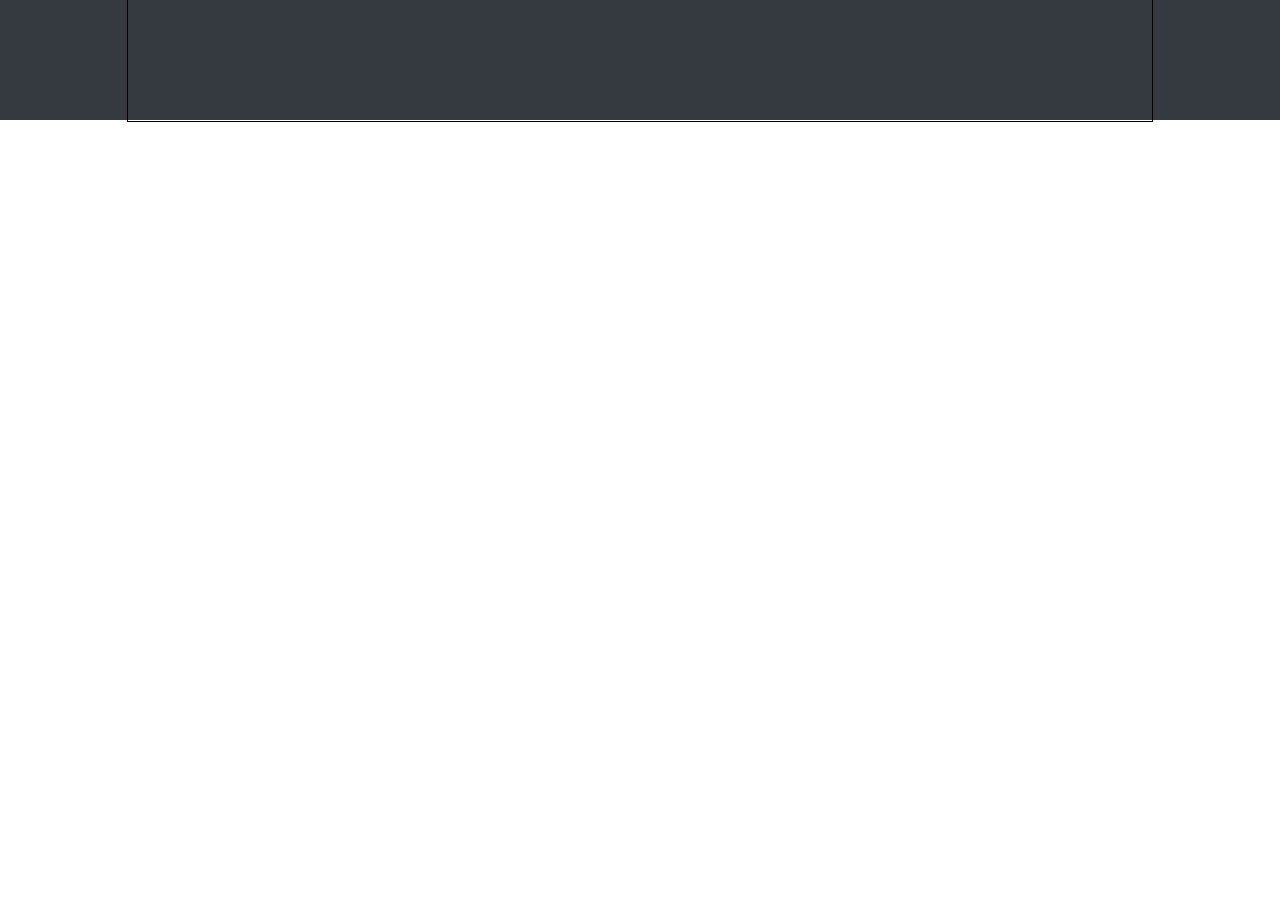
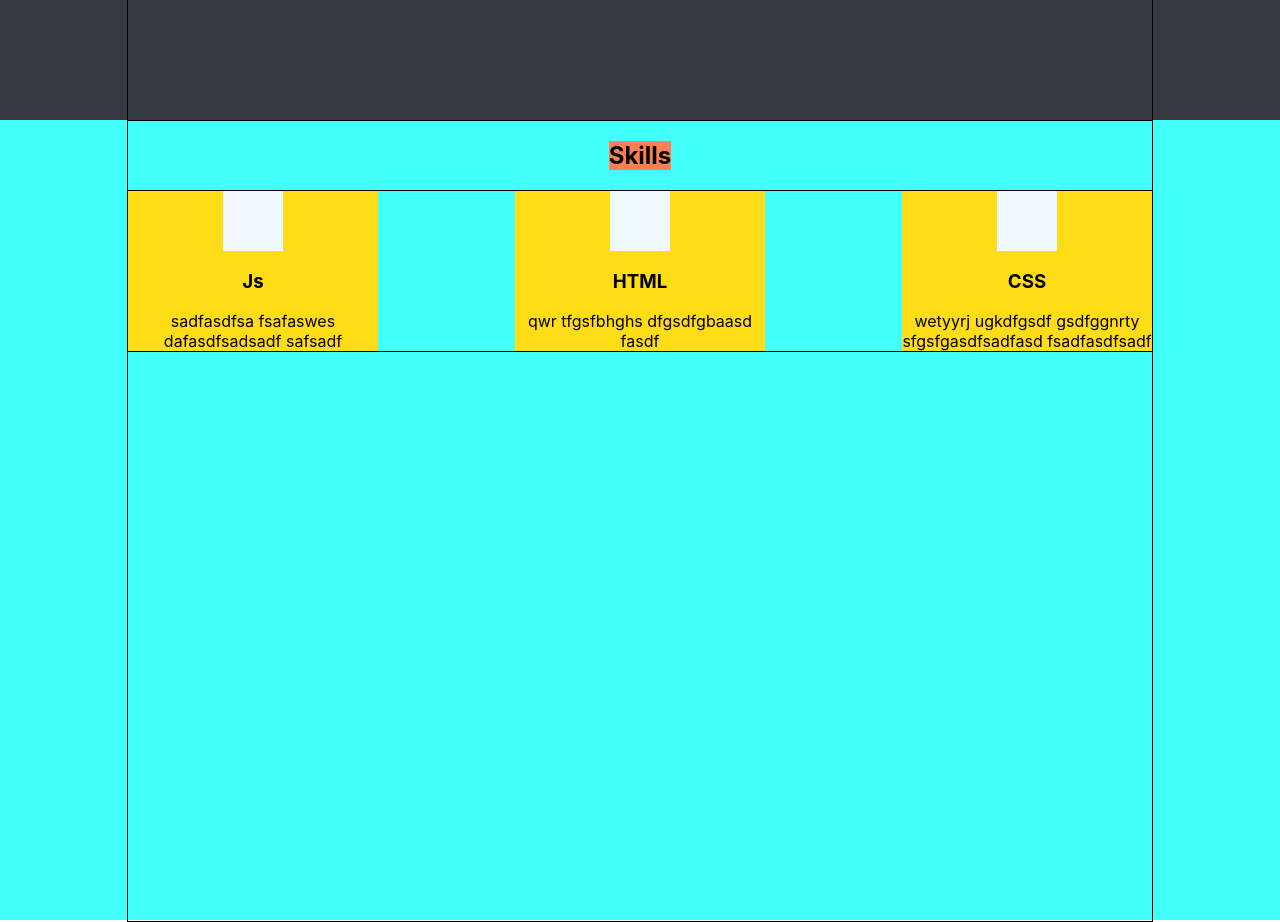
Before and after one commit to visiteur85/Portfolio, a React (Create React App) app: page / in a window 1280 px wide. Shown: the part 760-1682 px from the top of the page. Before the commit the page ends 882 px from the top, so only its background shows below. Built offline with nearby package versions, Linux system fonts and the light colour scheme.

Commit message:
add second block

```diff
--- a/src/App.tsx
+++ b/src/App.tsx
@@ -2,6 +2,7 @@ import React, {useState} from 'react';
 import './App.css';
 import {Header} from "./Header/Header";
 import {Main} from "./main/Main";
+import {Skills} from "./Skills/Skills";
 
 
 
@@ -25,6 +26,7 @@ function App() {
     <div className="App">
         <Header/>
         <Main/>
+        <Skills/>
         {/*<Header language={language}/>*/}
         <div>
 
--- /dev/null
+++ b/src/Skills/Skill/Skill.module.css
@@ -0,0 +1,24 @@
+.skill {
+    width: 250px ;
+    background-color: #ffdd16;
+    display: flex;
+    flex-direction: column;
+    align-items: center;
+    text-align: center;
+
+
+}
+
+.icon {
+    height: 60px;
+    width: 60px;
+    background-color: aliceblue;
+}
+.header {
+
+}
+.description{
+
+    break-after: right;
+
+}
--- /dev/null
+++ b/src/Skills/Skill/Skill.tsx
@@ -0,0 +1,20 @@
+import React from 'react';
+import s from "./Skill.module.css"
+
+type PropsType = {
+    title:string
+    description:string
+}
+
+export const Skill = (props:PropsType) => {
+    return (
+        <div className={s.skill}>
+<div className={s.icon}></div>
+            <h3 className={s.header}>{props.title}</h3>
+            <span className={s.description}>
+                {props.description}
+            </span>
+
+        </div>
+    );
+};
--- /dev/null
+++ b/src/Skills/Skills.module.css
@@ -0,0 +1,22 @@
+.skillsBlock {
+    height: 100vh;
+    background-color: #43fffa;/*#343a40;*/
+}
+
+.skillsContainer {
+    align-items: center;
+    flex-direction: column;
+    justify-content: flex-start;
+
+}
+
+.title {
+    background-color: coral;
+}
+
+.skills {
+    border: 1px solid;
+    width: 100%;
+    display: flex;
+    justify-content: space-between;
+}
--- /dev/null
+++ b/src/Skills/Skills.tsx
@@ -0,0 +1,24 @@
+import React from 'react';
+import s from "./Skills.module.css";
+import styleContainer from "./../common/styles/Container.module.css"
+import {Skill} from "./Skill/Skill";
+
+export const Skills = () => {
+    return (
+        <div className={s.skillsBlock}>
+            <div className= {`${styleContainer.container} ${s.skillsContainer}`} >
+                <h2 className={s.title}>Skills</h2>
+                <div className={s.skills}>
+                    <Skill title={"Js"} description={"sadfasdfsa fsafaswes dafasdfsadsadf safsadf"}/>
+                    <Skill title={"HTML"} description={"qwr tfgsfbhghs dfgsdfgbaasd fasdf"}/>
+                    <Skill title={"CSS"} description={"wetyyrj ugkdfgsdf gsdfggnrty sfgsfgasdfsadfasd fsadfasdfsadf"}/>
+
+
+
+                </div>
+
+            </div>
+
+        </div>
+    );
+};
```
